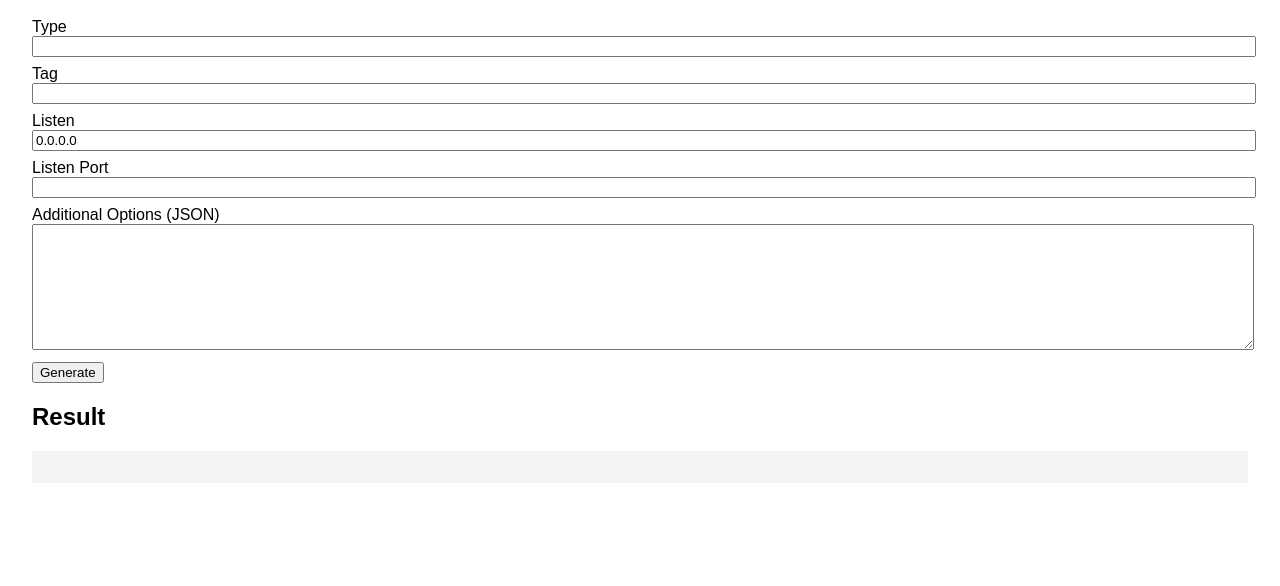
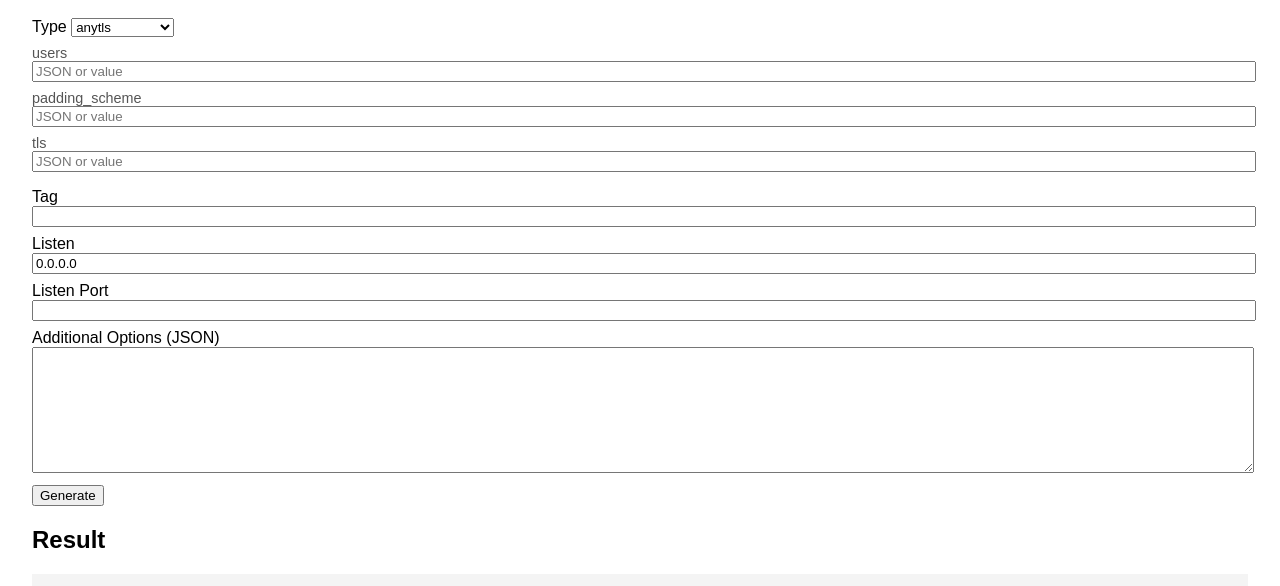
Before and after one commit to iyf577ge6/sing-box, a plain HTML site: page inbound-builder/index.html in a window 1280 px wide. Shown: the part 72-658 px from the top of the page. Drawn offline with Linux system fonts and the light colour scheme.

Commit message:
Populate inbound type dropdown and clean settings list

```diff
--- a/inbound-builder/index.html
+++ b/inbound-builder/index.html
@@ -16,8 +16,9 @@
   <form id="inbound-form">
     <label>
       Type
-      <input id="type" required />
+      <select id="type" required></select>
     </label>
+    <div id="type-settings" style="margin-bottom:1rem;font-size:0.9rem;color:#555;"></div>
     <label>
       Tag
       <input id="tag" required />
@@ -40,6 +41,104 @@
   <pre id="result"></pre>
   <button id="copy-btn" style="display:none;">Copy JSON</button>
   <script>
+  const inboundSettings = {
+    anytls: ['users', 'padding_scheme', 'tls'],
+    direct: ['network', 'override_address', 'override_port'],
+    http: ['tls', 'users', 'set_system_proxy'],
+    hysteria: [
+      'up',
+      'down',
+      'up_mbps',
+      'down_mbps',
+      'obfs',
+      'users',
+      'recv_window_conn',
+      'recv_window_client',
+      'max_conn_client',
+      'disable_mtu_discovery',
+      'tls'
+    ],
+    hysteria2: ['up_mbps', 'down_mbps', 'obfs', 'users', 'ignore_client_bandwidth', 'tls', 'masquerade', 'brutal_debug'],
+    mixed: ['users', 'set_system_proxy'],
+    naive: ['network', 'users', 'tls'],
+    redirect: [],
+    shadowsocks: ['network', 'method', 'password', 'multiplex'],
+    shadowtls: ['version', 'password', 'users', 'handshake', 'handshake_for_server_name', 'strict_mode', 'wildcard_sni'],
+    socks: ['users'],
+    tproxy: ['network'],
+    trojan: ['users', 'tls', 'fallback', 'fallback_for_alpn', 'multiplex', 'transport'],
+    tuic: ['users', 'congestion_control', 'auth_timeout', 'zero_rtt_handshake', 'heartbeat', 'tls'],
+    tun: [
+      'interface_name',
+      'address',
+      'inet4_address',
+      'inet6_address',
+      'mtu',
+      'gso',
+      'auto_route',
+      'iproute2_table_index',
+      'iproute2_rule_index',
+      'auto_redirect',
+      'auto_redirect_input_mark',
+      'auto_redirect_output_mark',
+      'loopback_address',
+      'strict_route',
+      'route_address',
+      'inet4_route_address',
+      'inet6_route_address',
+      'route_exclude_address',
+      'inet4_route_exclude_address',
+      'inet6_route_exclude_address',
+      'route_address_set',
+      'route_exclude_address_set',
+      'endpoint_independent_nat',
+      'udp_timeout',
+      'stack',
+      'include_interface',
+      'exclude_interface',
+      'include_uid',
+      'include_uid_range',
+      'exclude_uid',
+      'exclude_uid_range',
+      'include_android_user',
+      'include_package',
+      'exclude_package',
+      'platform'
+    ],
+    vless: ['users', 'tls', 'multiplex', 'transport'],
+    vmess: ['users', 'tls', 'multiplex', 'transport']
+  };
+
+  const typeSelect = document.getElementById('type');
+  Object.keys(inboundSettings).forEach(t => {
+    const opt = document.createElement('option');
+    opt.value = t;
+    opt.textContent = t;
+    typeSelect.appendChild(opt);
+  });
+
+  const settingsDiv = document.getElementById('type-settings');
+  function updateSettingsInfo() {
+    settingsDiv.innerHTML = '';
+    const selected = typeSelect.value;
+    const settings = inboundSettings[selected] || [];
+    if (!settings.length) {
+      settingsDiv.textContent = 'No additional settings.';
+      return;
+    }
+    settings.forEach(key => {
+      const label = document.createElement('label');
+      label.textContent = key;
+      const input = document.createElement('input');
+      input.dataset.setting = key;
+      input.placeholder = 'JSON or value';
+      label.appendChild(input);
+      settingsDiv.appendChild(label);
+    });
+  }
+  typeSelect.addEventListener('change', updateSettingsInfo);
+  updateSettingsInfo();
+
   document.getElementById('inbound-form').addEventListener('submit', function(e) {
     e.preventDefault();
     const type = document.getElementById('type').value.trim();
@@ -48,6 +147,15 @@
     const port = parseInt(document.getElementById('port').value, 10);
     const optionsText = document.getElementById('options').value.trim();
     let inbound = { type: type, tag: tag, listen: listen, listen_port: port };
+    settingsDiv.querySelectorAll('input').forEach(input => {
+      const val = input.value.trim();
+      if (val === '') return;
+      try {
+        inbound[input.dataset.setting] = JSON.parse(val);
+      } catch {
+        inbound[input.dataset.setting] = val;
+      }
+    });
     if (optionsText) {
       try {
         const opts = JSON.parse(optionsText);
```
